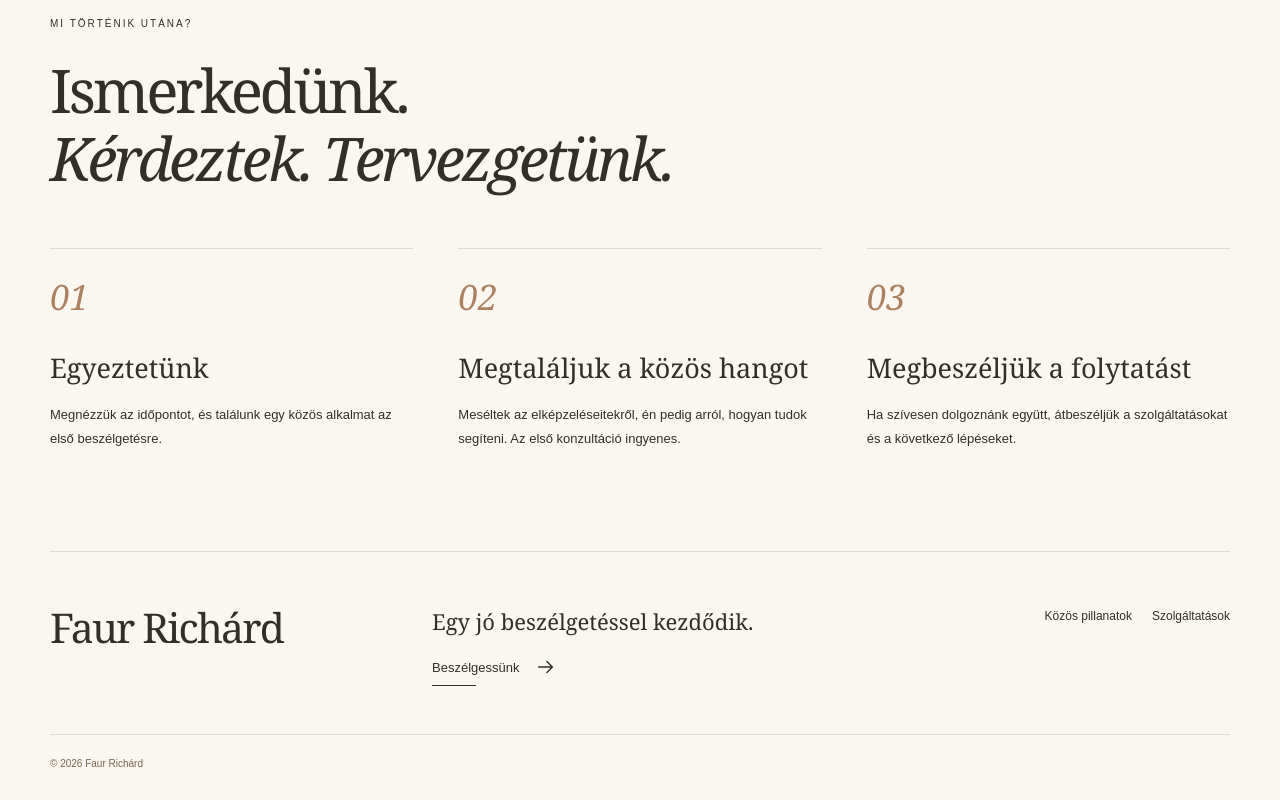
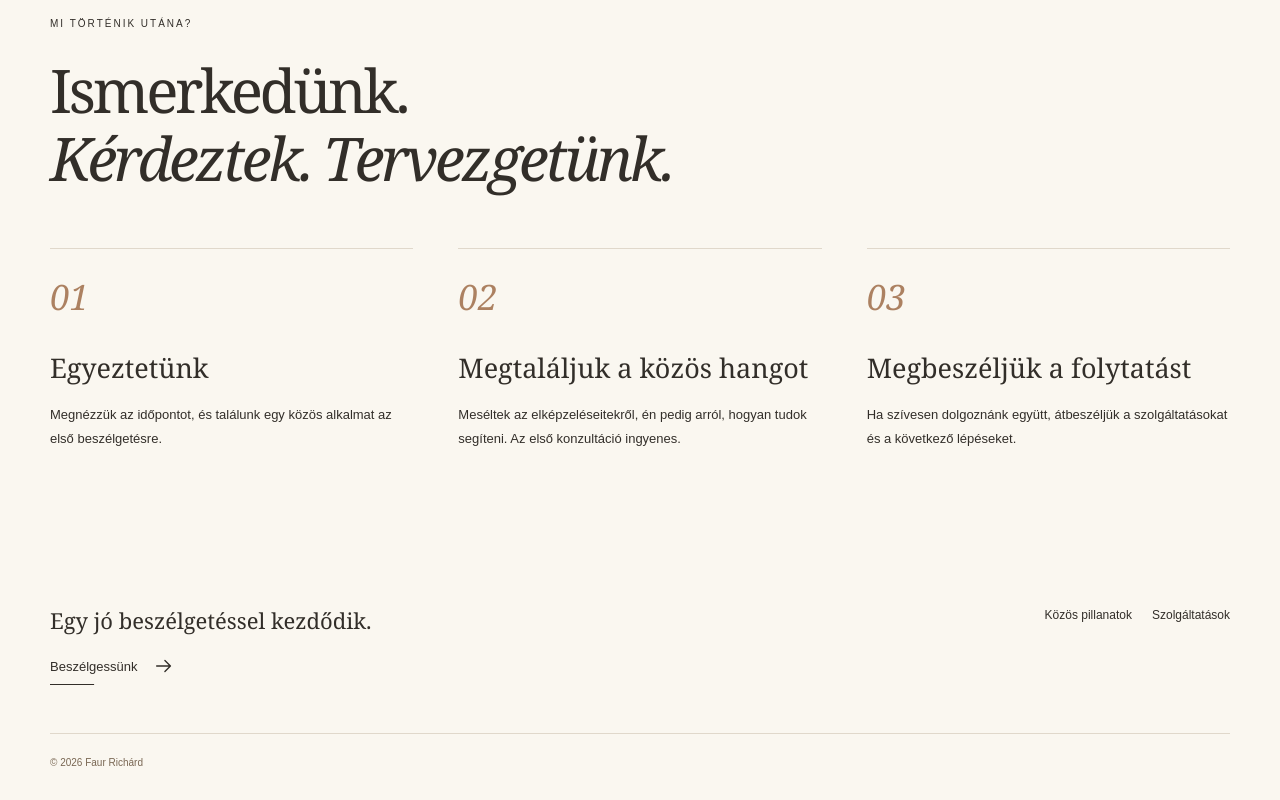
Before and after one commit to LillaDobo/ceremoniamester, a Next.js app: page /kapcsolat in a window 1280 px wide. Shown: the part 1477-2277 px from the top of the page. Built offline with nearby package versions, Linux system fonts and the light colour scheme.

Commit message:
Simplify footer and scroll contact page link to top

```diff
--- a/app/globals.css
+++ b/app/globals.css
@@ -290,9 +290,8 @@ h2 { font-size:clamp(35px,4.7vw,62px); letter-spacing:-.055em; line-height:1.13;
 .contact-price p { font-family:Georgia,serif; font-size:27px; margin-bottom:10px; }
 .contact-price strong { font-weight:400; white-space:nowrap; }
 .contact-price small { display:block; font-size:11px; line-height:1.8; }
-.site-footer { display:block; padding-block:45px 25px; border-top:1px solid var(--line); }
+.site-footer { display:block; padding-block:45px 25px; }
 .footer-main { display:grid; gap:30px; padding-bottom:35px; }
-.footer-brand { font-family:Georgia,serif; font-size:44px; letter-spacing:-2px; line-height:1; width:fit-content; }
 .footer-contact p { font-size:22px; line-height:1.3; }
 .footer-contact-link { font-size:13px; }
 .footer-details { text-align:left; font-size:12px; }
@@ -305,7 +304,7 @@ h2 { font-size:clamp(35px,4.7vw,62px); letter-spacing:-.055em; line-height:1.13;
   .desktop-nav { margin-left:0; justify-self:center; gap:22px; }
   .header-contact { margin-left:0; gap:10px; font-size:11px; }
   .site-footer { padding-block:55px 28px; }
-  .footer-main { grid-template-columns:1fr 1.5fr 1fr; gap:40px; align-items:start; padding-bottom:45px; }
+  .footer-main { grid-template-columns:1fr 1fr; gap:40px; align-items:start; padding-bottom:45px; }
   .footer-details { align-items:flex-end; text-align:right; }
 }
 @media(min-width:1100px) { .desktop-nav { gap:32px; } .header-contact { font-size:12px; } }
@@ -329,7 +328,6 @@ h2 { font-size:clamp(35px,4.7vw,62px); letter-spacing:-.055em; line-height:1.13;
 .about-polaroid figcaption { font-family:Georgia,serif; font-size:19px; font-style:italic; padding:19px 8px; text-align:center; }
 .service-icon { width:56px; }
 .reviews-section { padding-top:75px; }
-.footer-brand { font-size:clamp(28px,3.2vw,44px); letter-spacing:-.045em; }
 .footer-links { display:flex; flex-direction:row; align-items:center; gap:20px; white-space:nowrap; }
 .footer-main { grid-template-columns:1fr; }
 @media(min-width:768px) {
@@ -340,12 +338,11 @@ h2 { font-size:clamp(35px,4.7vw,62px); letter-spacing:-.055em; line-height:1.13;
   .about-mini { grid-template-columns:1.2fr 1fr; gap:55px; padding-block:70px 100px; }
   .about-polaroid { width:calc(100% - 30px); margin-inline:auto; }
   .reviews-section { padding-top:100px; }
-  .footer-main { grid-template-columns:1.1fr 1.25fr 1.15fr; gap:30px; }
+  .footer-main { grid-template-columns:1fr 1fr; gap:30px; }
 }
 @media(min-width:768px) and (max-width:1000px) {
   .hero-title { font-size:8.9vw; }
   .about-mini { gap:35px; }
   .about-mini h2 { font-size:37px; }
   .footer-main { grid-template-columns:1fr 1fr; }
-  .footer-details { grid-column:1 / -1; align-items:flex-start; text-align:left; }
 }
--- a/app/kapcsolat/page.tsx
+++ b/app/kapcsolat/page.tsx
@@ -24,5 +24,5 @@ export default function ContactPage() {
       ["02", "Megtaláljuk a közös hangot", "Meséltek az elképzeléseitekről, én pedig arról, hogyan tudok segíteni. Az első konzultáció ingyenes."],
       ["03", "Megbeszéljük a folytatást", "Ha szívesen dolgoznánk együtt, átbeszéljük a szolgáltatásokat és a következő lépéseket."],
     ].map(([number, title, text]) => <article key={number}><span className="step-number">{number}</span><h3>{title}</h3><p>{text}</p></article>)}</div></section>
-  </main><Footer /></>;
+  </main><Footer backToTop /></>;
 }
--- a/components/footer.tsx
+++ b/components/footer.tsx
@@ -2,11 +2,10 @@ import Link from "next/link";
 import { Arrow } from "./icons";
 import { site } from "@/lib/site";
 
-export function Footer() {
+export function Footer({ backToTop = false }: { backToTop?: boolean }) {
   return <footer className="site-footer section-shell">
     <div className="footer-main">
-      <Link href="/" className="footer-brand">Faur Richárd</Link>
-      <div className="footer-contact"><p>Egy jó beszélgetéssel kezdődik.</p><Link href="/kapcsolat/" className="contact-link footer-contact-link"><span>Beszélgessünk</span><span className="contact-arrow"><Arrow /></span></Link></div>
+      <div className="footer-contact"><p>Egy jó beszélgetéssel kezdődik.</p><Link href={backToTop ? "#oldal-teteje" : "/kapcsolat/"} className="contact-link footer-contact-link"><span>Beszélgessünk</span><span className="contact-arrow"><Arrow /></span></Link></div>
       <div className="footer-details">{site.email && <a href={`mailto:${site.email}`}>{site.email}</a>}{site.phone && <a href={`tel:${site.phone.replace(/\s/g, "")}`}>{site.phone}</a>}<nav className="footer-links" aria-label="Lábléc navigáció"><Link href="/#galeria">Közös pillanatok</Link><Link href="/#szolgaltatasok">Szolgáltatások</Link></nav></div>
     </div>
     <div className="footer-bottom"><small>© {new Date().getFullYear()} Faur Richárd</small></div>
--- a/components/header.tsx
+++ b/components/header.tsx
@@ -8,7 +8,7 @@
 
 export function Header() {
   const [open, setOpen] = useState(false);
-  return <header className="site-header" onKeyDown={(event) => { if (event.key === "Escape" && open) { setOpen(false); event.currentTarget.querySelector<HTMLButtonElement>(".menu-toggle")?.focus(); } }}>
+  return <header id="oldal-teteje" className="site-header" onKeyDown={(event) => { if (event.key === "Escape" && open) { setOpen(false); event.currentTarget.querySelector<HTMLButtonElement>(".menu-toggle")?.focus(); } }}>
     <Link href="/" className="header-brand" aria-label="Faur Richárd – kezdőlap" onClick={() => setOpen(false)}><span>Faur</span><span>Richárd</span></Link>
     <nav className="desktop-nav" aria-label="Fő navigáció">{links.map(([label, href]) => <Link key={href} href={href}>{label}</Link>)}</nav>
     <Link className="header-contact contact-link" href="/kapcsolat/" onClick={() => setOpen(false)}><span>Kapcsolatfelvétel</span><span className="contact-arrow"><Arrow /></span></Link>
```
